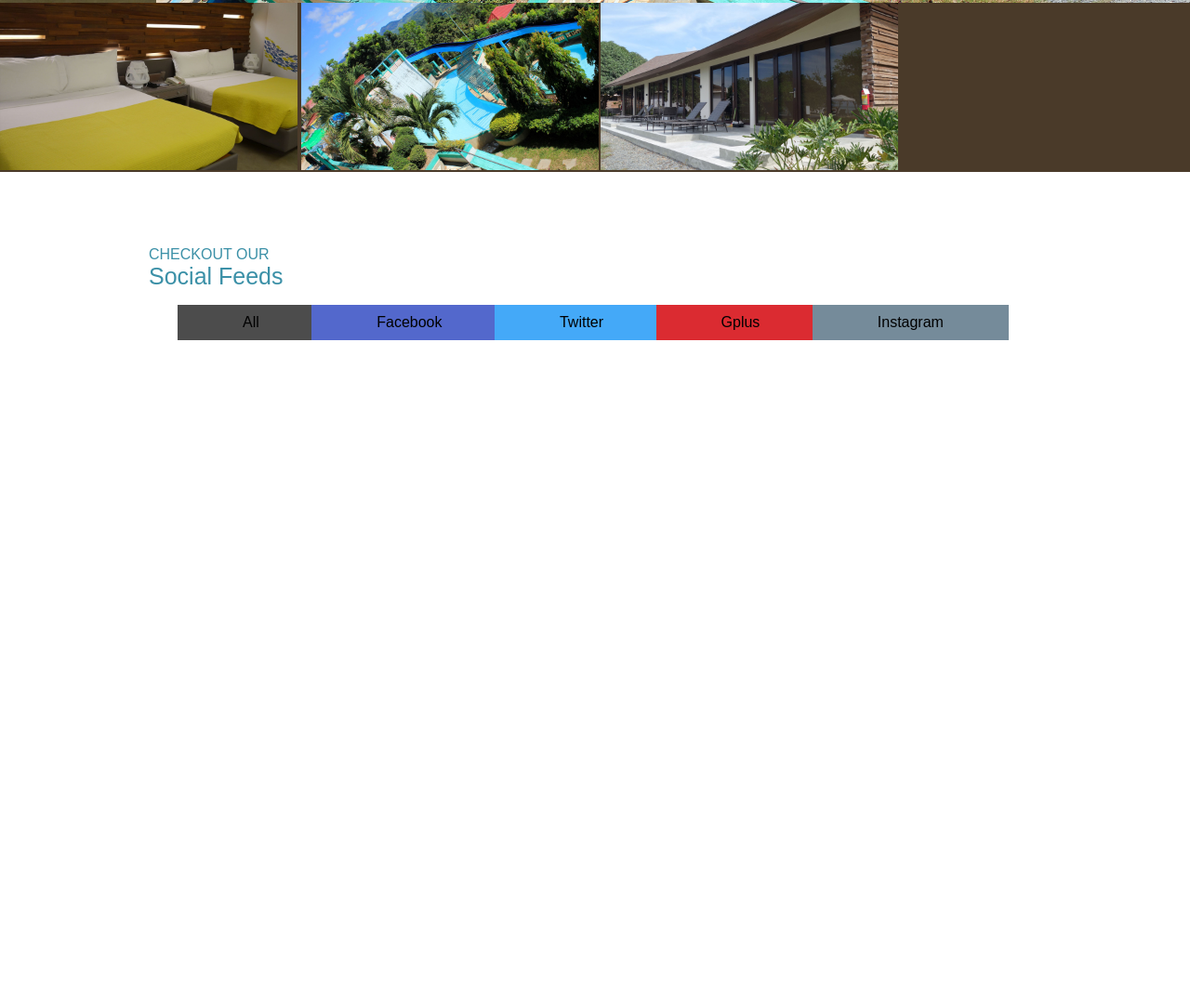
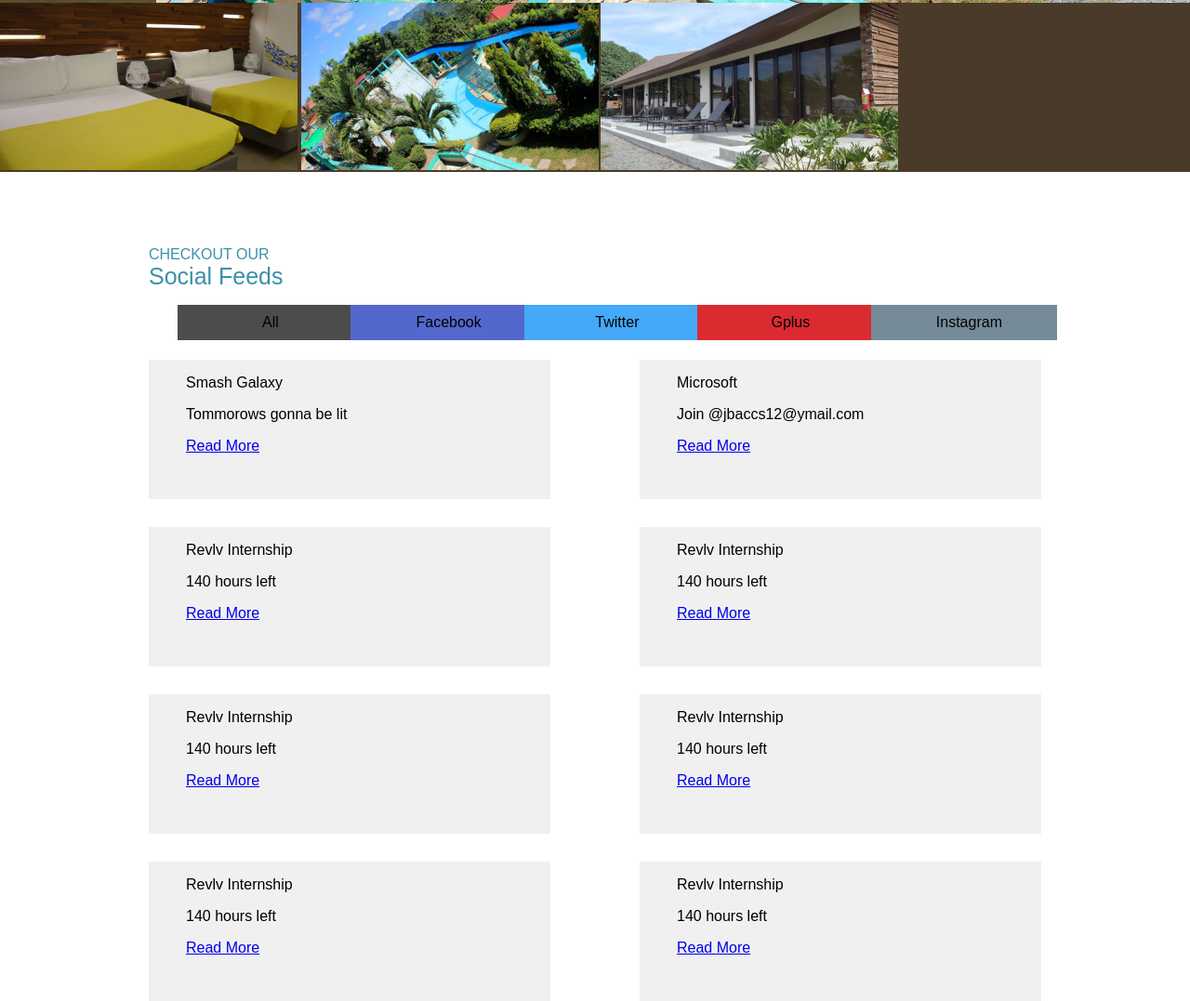
Before and after one commit to baccs12/astoria-palawan, a plain HTML site: page index.html in a window 1280 px wide. Shown: the part 1641-2718 px from the top of the page at 93% size. Before the commit the page ends 2007 px from the top, so only its background shows below. Drawn offline with Linux system fonts and the light colour scheme.

Commit message:
Bulletin added

```diff
--- a/index.html
+++ b/index.html
@@ -96,5 +96,66 @@
     </ul>
 </div>
 
+<div class="wrapper">
+    <div class="events">
+        <div class="box1">
+            <ul>
+                <p>Smash Galaxy</p>
+                <p>Tommorows gonna be lit</p>
+                <li><a href="#">Read More</a></li>
+            </ul>
+        </div>
+        <div class="box2">
+            <ul>
+                <p>Microsoft</p>
+                <p>Join @jbaccs12@ymail.com</p>
+                <li><a href="#">Read More</a></li>
+            </ul>
+        </div>
+        <div class="box3">
+            <ul>
+                <p>Revlv Internship</p>
+                <p>140 hours left</p>
+                <li><a href="#">Read More</a></li>
+            </ul>
+        </div>
+        <div class="box4">
+            <ul>
+                <p>Revlv Internship</p>
+                <p>140 hours left</p>
+                <li><a href="#">Read More</a></li>
+            </ul>
+        </div>
+        <div class="box5">
+            <ul>
+                <p>Revlv Internship</p>
+                <p>140 hours left</p>
+                <li><a href="#">Read More</a></li>
+            </ul>
+        </div>
+        <div class="box6">
+            <ul>
+                <p>Revlv Internship</p>
+                <p>140 hours left</p>
+                <li><a href="#">Read More</a></li>
+            </ul>
+        </div>
+        <div class="box7">
+            <ul>
+                <p>Revlv Internship</p>
+                <p>140 hours left</p>
+                <li><a href="#">Read More</a></li>
+            </ul>
+        </div>
+        <div class="box8">
+            <ul>
+                <p>Revlv Internship</p>
+                <p>140 hours left</p>
+                <li><a href="#">Read More</a></li>
+            </ul>
+        </div>
+    </div>
+</div>
+
 </body>
 </html>
--- a/style.css
+++ b/style.css
@@ -262,7 +262,7 @@ header nav > ul > li > a > span{
 }
 
 .socialfeeds {
-    margin: 960px;
+    width: 960px;
     margin: 0 auto;
     margin-top: 80px;
 }
@@ -292,6 +292,9 @@ header nav > ul > li > a > span{
     list-style: none;
     display: inline-block;
     padding: 10px 70px;
+    width: 60px;
+    text-align: center;
+    float
 
 }
 
@@ -329,3 +332,135 @@ header nav > ul > li > a > span{
     margin: -9px;
     background: #758b9a;
 }
+
+.box1 {
+    margin-top: 30px;
+    text-align: left;
+    list-style: none;
+    display: block;
+    background: #f0f0f0;
+    height: 150px;
+    width: 45%;
+    position: relative;
+    float: left;
+}
+
+.box1 > ul {
+    list-style: none;
+}
+
+.box > ul > li > a {
+    text-decoration: none;
+}
+
+.box2 {
+    margin-top: 30px;
+    text-align: left;
+    list-style: none;
+    display: block;
+    background: #f0f0f0;
+    height: 150px;
+    width: 45%;
+    position: relative;
+    float: right;
+}
+
+.box2 ul {
+    list-style: none;
+}
+
+.box3 {
+    margin-top: 30px;
+    text-align: left;
+    list-style: none;
+    display: block;
+    background: #f0f0f0;;
+    height: 150px;
+    width: 45%;
+    position: relative;
+    float: left;
+}
+
+.box3 > ul {
+    list-style: none;
+}
+
+.box4 {
+    margin-top: 30px;
+    text-align: left;
+    list-style: none;
+    display: block;
+    background: #f0f0f0;
+    height: 150px;
+    width: 45%;
+    position: relative;
+    float: right;
+}
+
+.box4 > ul {
+    list-style: none;
+}
+
+.box5 {
+    margin-top: 30px;
+    text-align: left;
+    list-style: none;
+    display: block;
+    background: #f0f0f0;
+    height: 150px;
+    width: 45%;
+    position: relative;
+    float: left;
+}
+
+.box5 > ul {
+    list-style: none;
+}
+
+.box6 {
+    margin-top: 30px;
+    text-align: left;
+    list-style: none;
+    display: block;
+    background: #f0f0f0;
+    height: 150px;
+    width: 45%;
+    position: relative;
+    float: right;
+}
+
+.box6 > ul {
+    list-style: none;
+}
+
+.box7 {
+    margin-top: 30px;
+    text-align: left;
+    list-style: none;
+    display: block;
+    background: #f0f0f0;
+    height: 150px;
+    width: 45%;
+    position: relative;
+    float: left;
+}
+
+.box7 > ul {
+    list-style: none;
+}
+
+.box8 {
+    margin-top: 30px;
+    text-align: left;
+    list-style: none;
+    display: block;
+    height: 150px;
+    width: 45%;
+    position: relative;
+    float: right;
+    background: #f0f0f0;
+}
+
+.box8 > ul {
+    list-style: none;
+}
```
